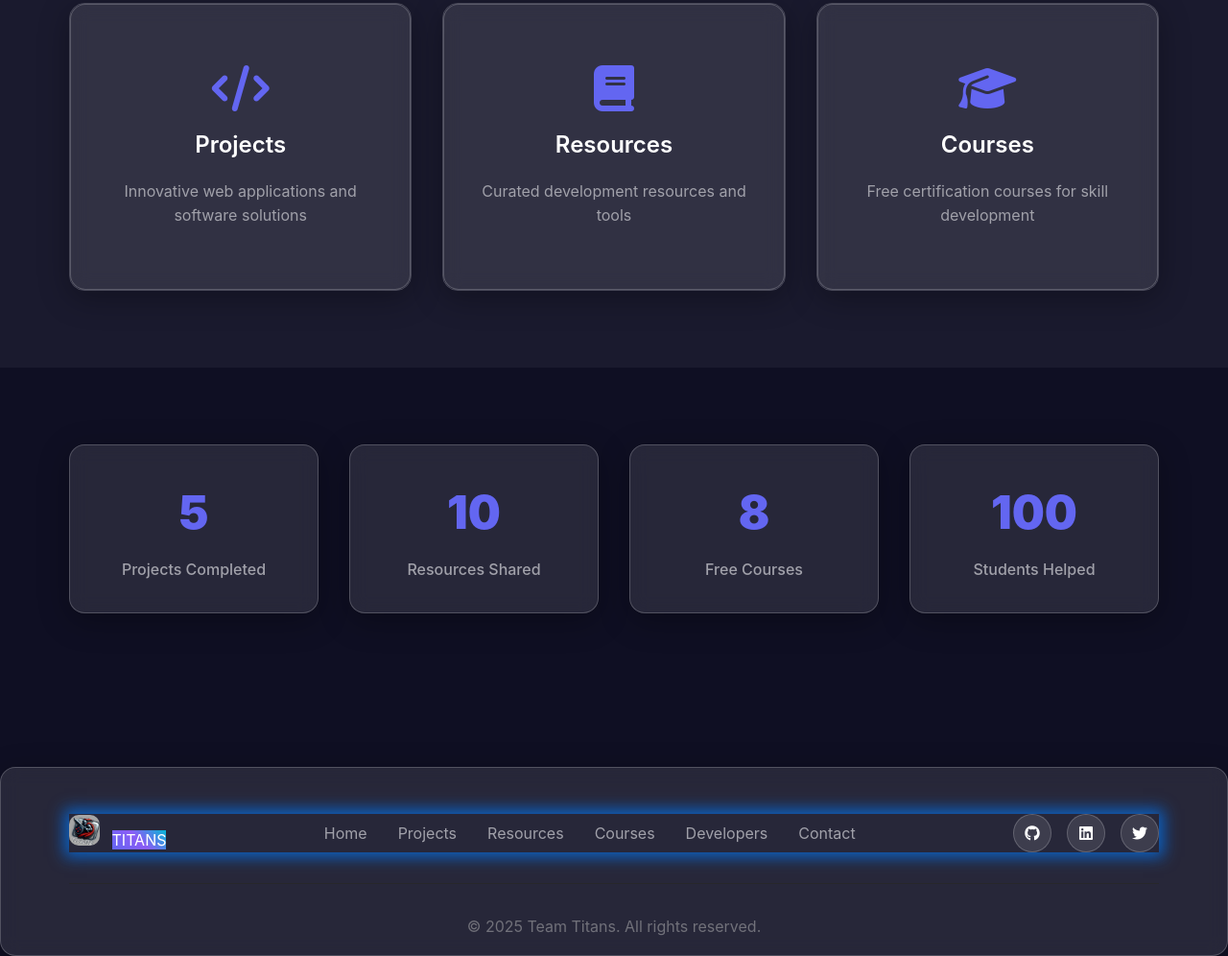
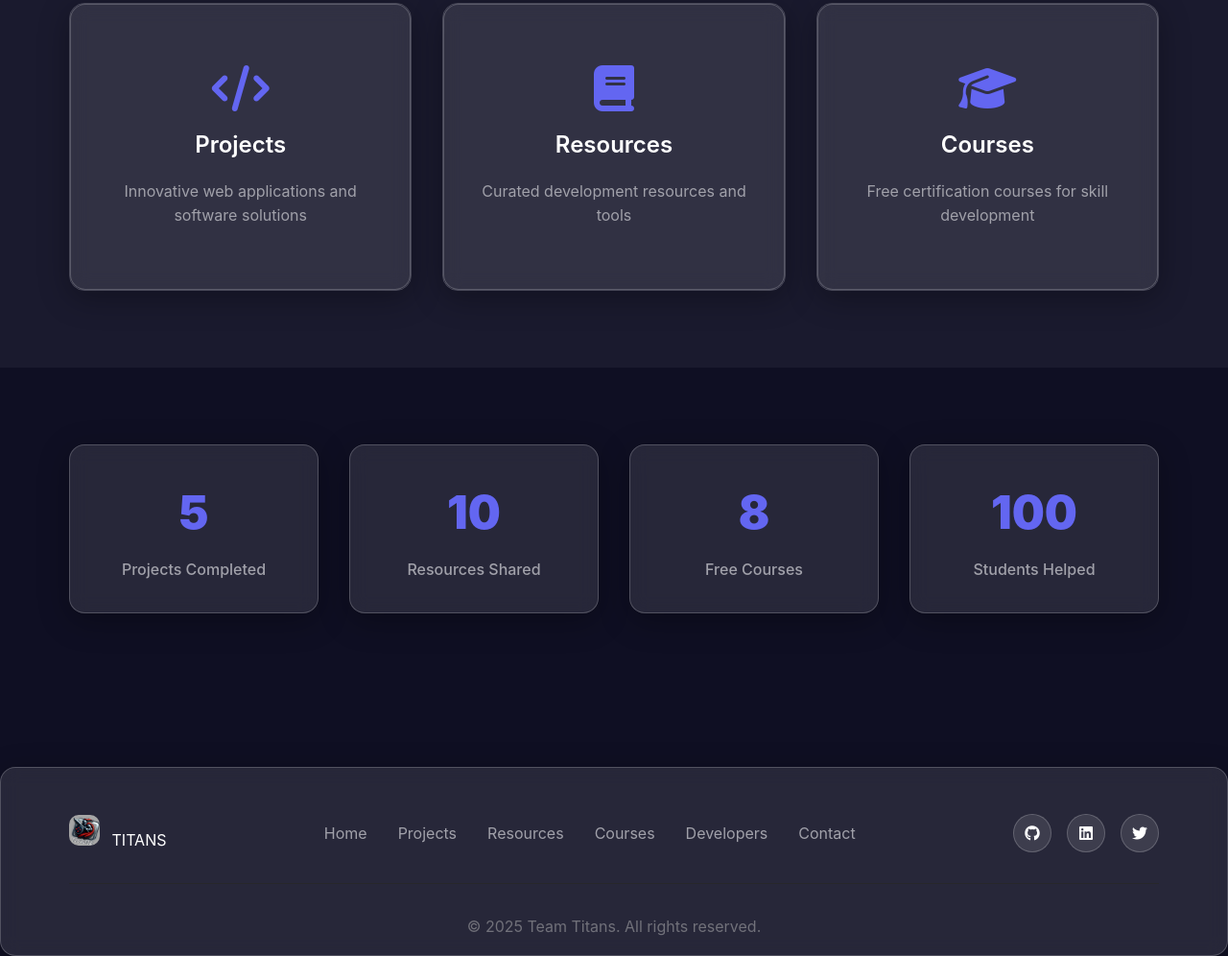
Before and after one commit to alwaysganesh09/teamtitans06, a website: page public/index.html in a window 1280 px wide. Shown: the part 989-1985 px from the top of the page at 96% size. Drawn offline with Linux system fonts and the light colour scheme.

Commit message:
modified css in footer index

```diff
--- a/public/css/styles.css
+++ b/public/css/styles.css
@@ -587,7 +587,7 @@ body {
     margin-bottom: 2rem;
     flex-wrap: wrap;
     gap: 2rem;
-   box-shadow: 0 0 15px 5px rgba(0, 123, 255, 0.7);
+
 }
 
 .footer-links {
--- a/public/index.html
+++ b/public/index.html
@@ -158,7 +158,7 @@
             <div class="footer-content">
                 <div class="footer-logo">
                     <img src="images/logo.png" alt="Team Titans Logo" style="width: 32px; height: 32px; margin-right: 8px;border-radius: 10px;">
-                    <span class="logo-text" style=" background: linear-gradient(45deg, var(--primary-color), var(--secondary-color), var(--accent-color));">TITANS</span>
+                    <span class="logo-text">TITANS</span>
                 </div>
                 <div class="footer-links">
                     <a href="index.html">Home</a>
```
